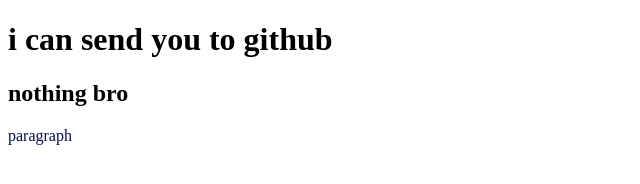
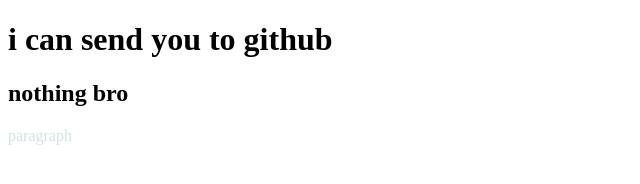
Before and after one commit to Alnoor-Riyad/second-repo, a plain HTML site: page index.html in a window 1280 px wide. Shown: the full height of the page, 0-640 px from the left. Drawn offline with Linux system fonts and the light colour scheme.

Commit message:
color changed

```diff
--- a/style.css
+++ b/style.css
@@ -1,3 +1,3 @@
 p{
-    color:rgb(0, 13, 86);
+    color:rgb(211, 227, 227);
 }
```
